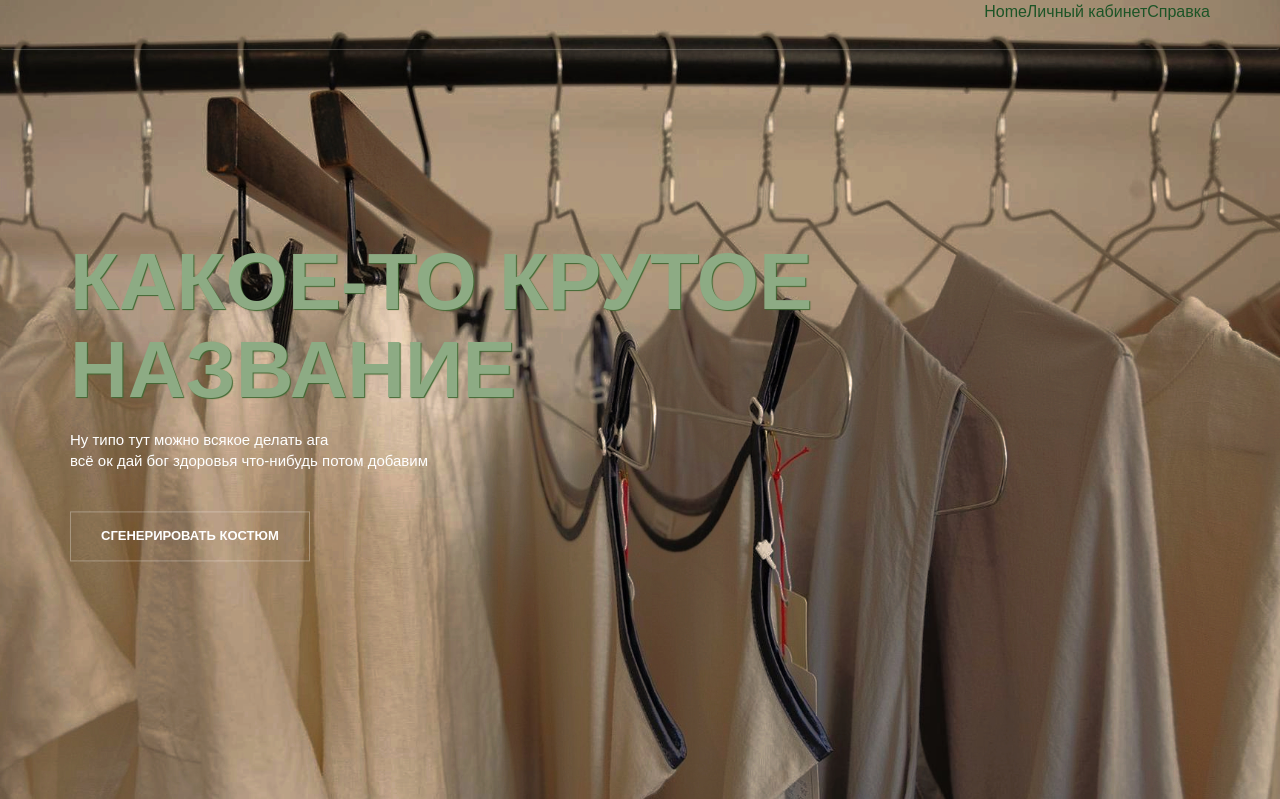
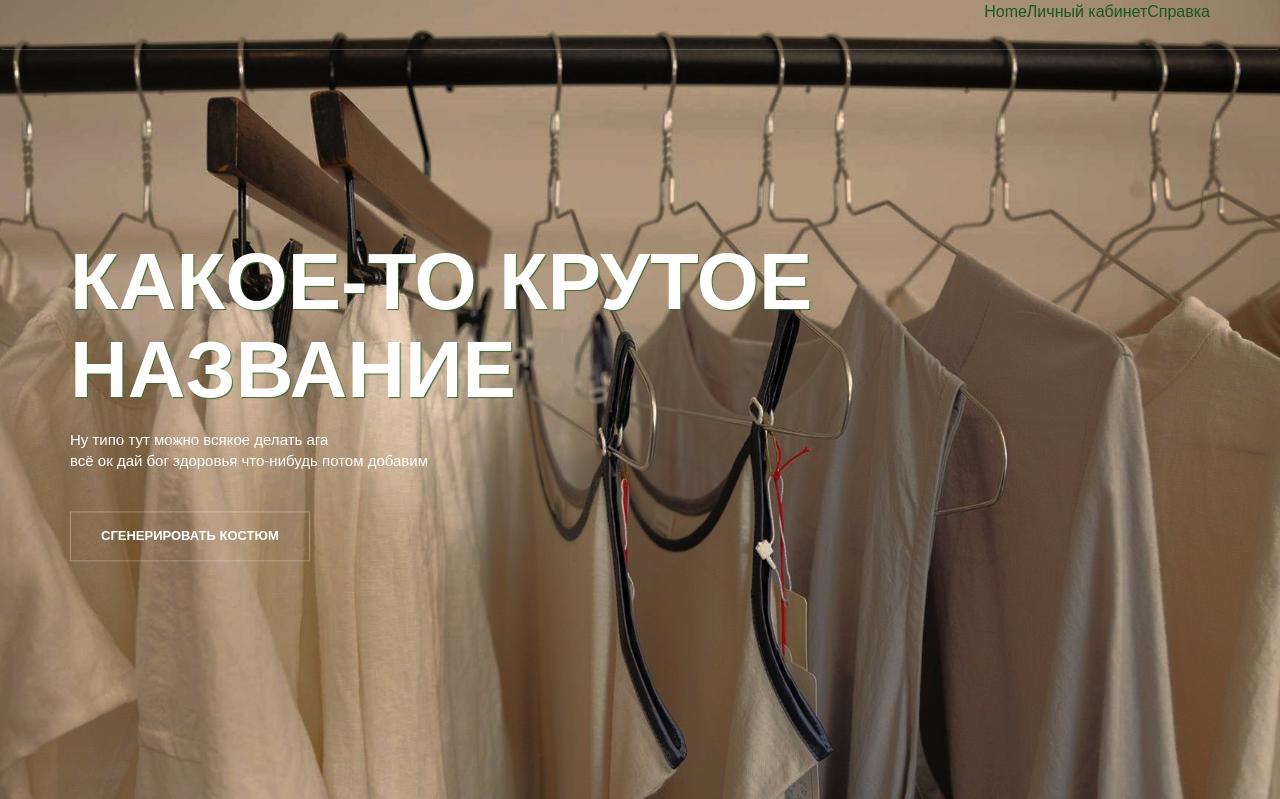
Before and after one commit to k-dash6/suit_app_final, a Django app: page / in a window 1280 px wide. Shown: the top 799 px of the page. Run offline with Django 4.2, Linux system fonts and the light colour scheme; some libraries are stand-ins or nearby versions.

Commit message:
try to fix color

```diff
--- a/main_app/manage_ontology/static/manage_ontology/css/main.css
+++ b/main_app/manage_ontology/static/manage_ontology/css/main.css
@@ -4,11 +4,19 @@
     background-color: #8dab84;
 }
 
+.carousel-inner {
+    background-color: #8dab84;
+}
+
 .carousel-title {
-    color: #8dab84;
+    color: white;
     text-shadow: 1px 1px 1px #406933;
 }
 
 .subtitle {
     color: white;
 }
+
+.color-base fweight-700 {
+    color: #406933;
+}
```
